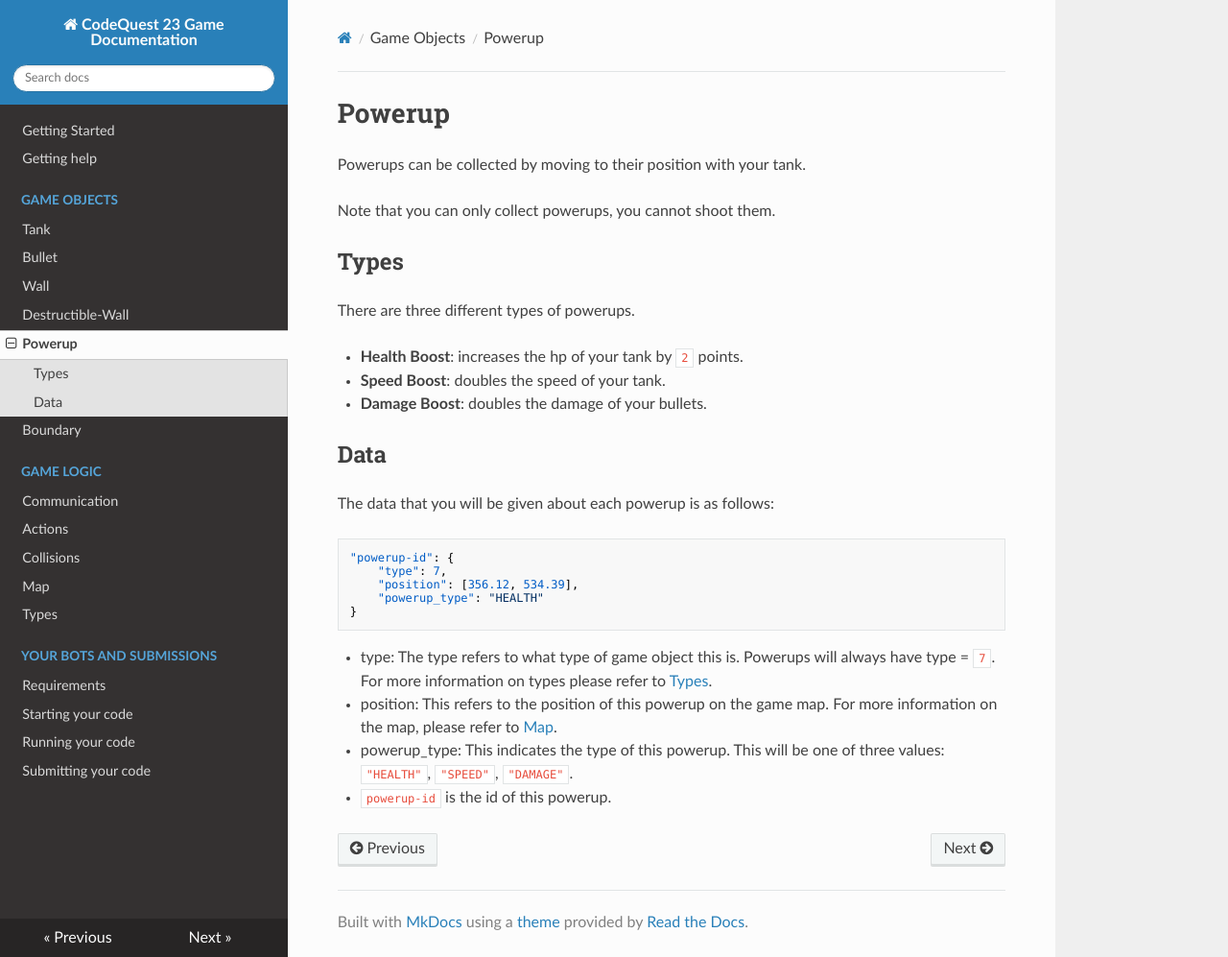
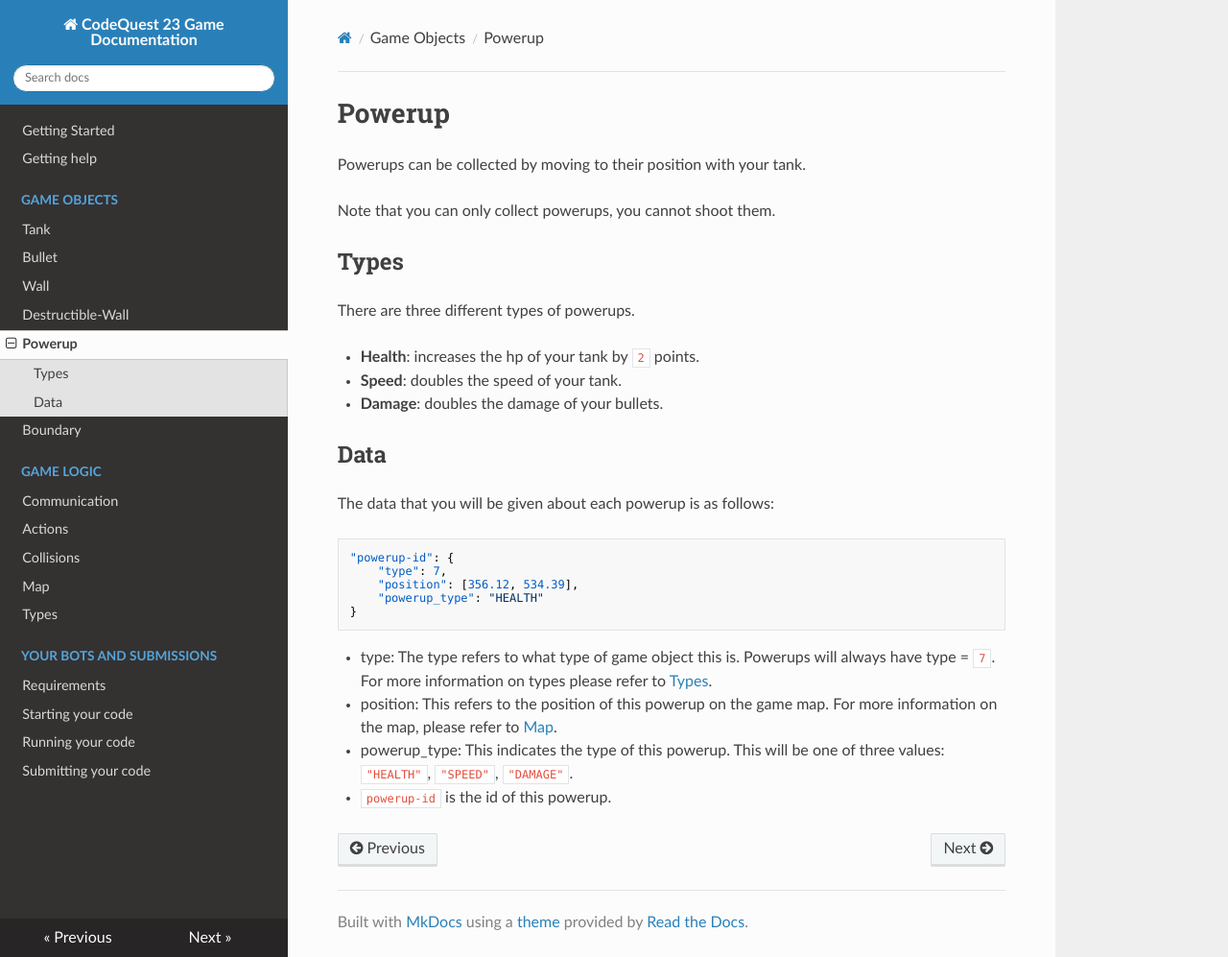
Before and after one commit to MonashAPS/cq23-game-server, an MkDocs documentation site: the page built from docs/game_objects/powerup.md, in a window 1280 px wide and 997 px high. Shown: the whole window at 96% size. Built offline with MkDocs 1.6.1, drawn with Linux system fonts in a browser that asks for light colours; nearby versions of some CDN libraries.

```diff
--- a/docs/game_objects/powerup.md
+++ b/docs/game_objects/powerup.md
@@ -8,9 +8,9 @@ Note that you can only collect powerups, you cannot shoot them.
 
 There are three different types of powerups.
 
-* **Health Boost**: increases the hp of your tank by `2` points.
-* **Speed Boost**: doubles the speed of your tank.
-* **Damage Boost**: doubles the damage of your bullets.
+* **Health**: increases the hp of your tank by `2` points.
+* **Speed**: doubles the speed of your tank.
+* **Damage**: doubles the damage of your bullets.
 
 ## Data
 
```
Also changed, not shown: docs/game_objects/tank.md (+4 -1 lines), 1 other file.
